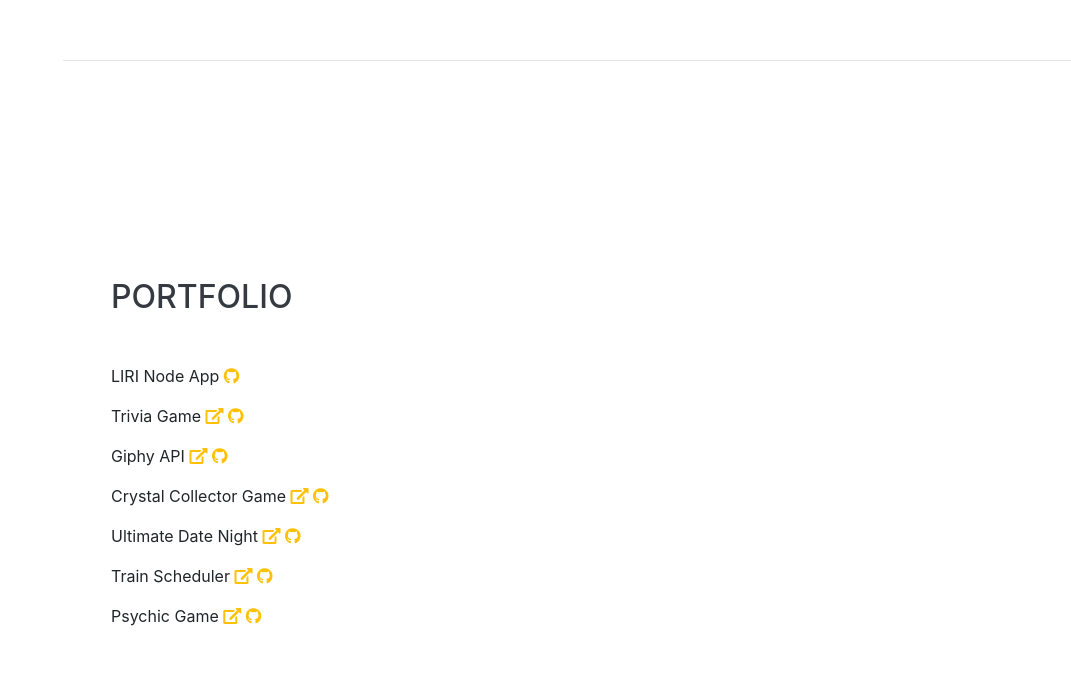
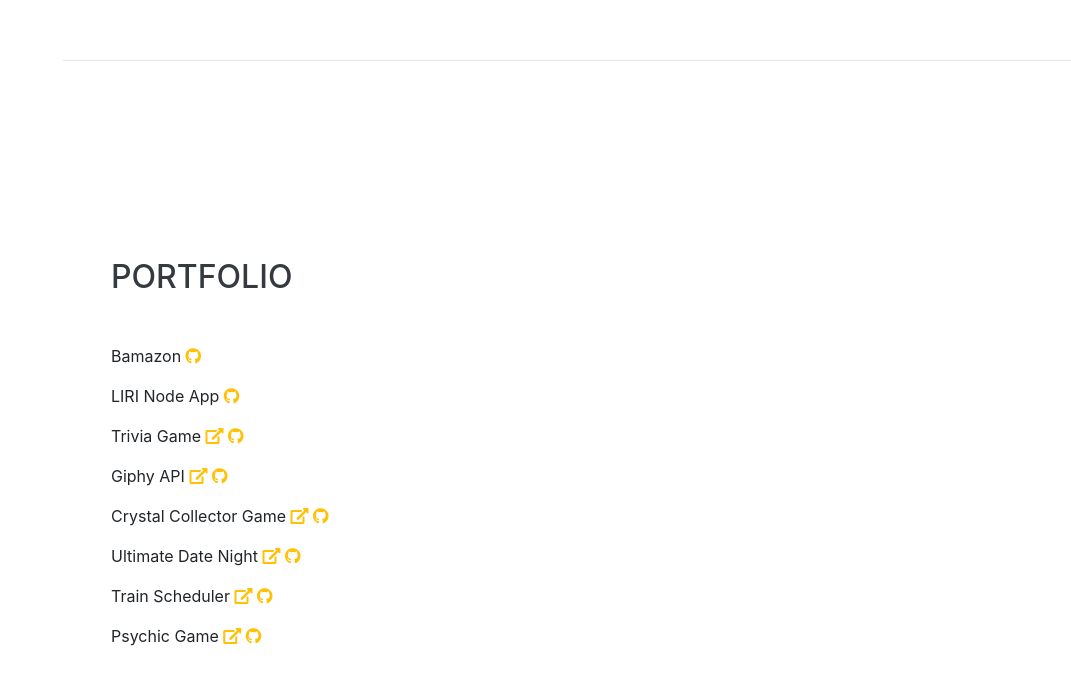
Before and after one commit to amandanewton/Portfolio, a website with bundled scripts: page index.html in a window 1280 px wide. Shown: the part 4903-5586 px from the top of the page, without its empty margins (209-1280 px from the left). Built offline with nearby package versions, Linux system fonts and the light colour scheme; a web font is replaced by a local one.

Commit message:
Update index.html

```diff
--- a/index.html
+++ b/index.html
@@ -282,6 +282,11 @@
       <div class="w-100">
         <h2 class="mb-5">Portfolio</h2>
 
+        <p>Bamazon
+          <a href="https://github.com/amandanewton/Bamazon" target="_blank">
+            <i class="fab fa-github text-warning"></i>
+          </a></p>
+
         <p>LIRI Node App
           <a href="https://github.com/amandanewton/liri-node-app" target="_blank">
             <i class="fab fa-github text-warning"></i>
```
